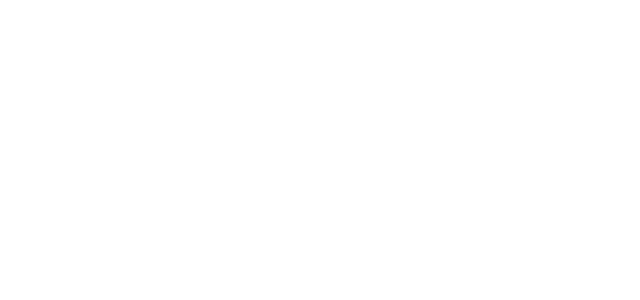
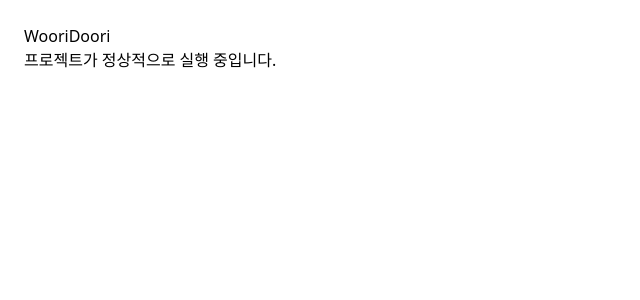
Before and after one commit to Woori-Doori/WooriDoori-FE, a React (Vite) app: page / in a window 1280 px wide. Shown: the top 300 px of the page, without its empty margins (0-640 px from the left). Built offline with nearby package versions, Linux system fonts and the light colour scheme.

Commit message:
[Feat] #3 - 라우터 라이브러리  설정 및 초기 라이브러리 설정

```diff
--- a/package.json
+++ b/package.json
@@ -15,6 +15,8 @@
   "dependencies": {
     "react": "^18.2.0",
     "react-dom": "^18.2.0",
+    "react-router-dom": "^7.9.2",
+    "styled-components": "^6.1.19",
     "zustand": "^4.4.7"
   },
   "devDependencies": {
--- a/src/App.tsx
+++ b/src/App.tsx
@@ -1,4 +1,10 @@
 function App() {
+  return (
+    <main style={{ padding: 24 }}>
+      <h1>WooriDoori</h1>
+      <p>프로젝트가 정상적으로 실행 중입니다.</p>
+    </main>
+  )
 }
 
 export default App
--- /dev/null
+++ b/src/index.tsx
@@ -0,0 +1,27 @@
+import ReactDOM from "react-dom/client";
+import { BrowserRouter, Routes, Route } from "react-router-dom";
+import "./index.css";
+import App from "@/App";
+import { ThemeProvider } from "styled-components";
+import React from "react";
+
+const theme = {
+  colors: {
+    primary: "#3498db",
+    secondary: "#e74c3c",
+  },
+};
+
+ReactDOM.createRoot(document.getElementById("root")!).render(
+  <React.StrictMode>
+   <ThemeProvider theme={theme}>
+      <BrowserRouter>
+        <Routes>
+            <Route path="/" element={<App />}>
+
+            </Route>
+        </Routes>
+      </BrowserRouter>
+    </ThemeProvider>
+  </React.StrictMode>
+);
```
Also changed, not shown: 1 other file (tests, documents, lock files or other folders).
